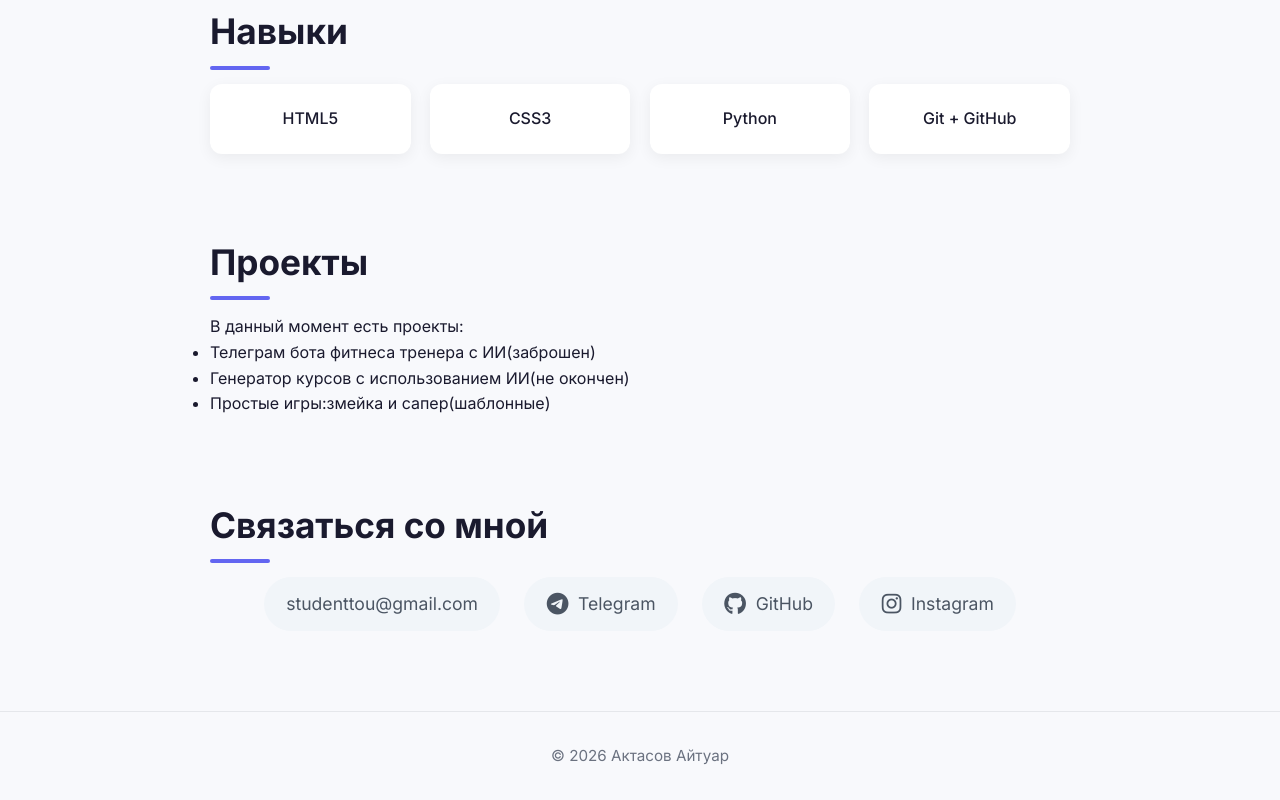
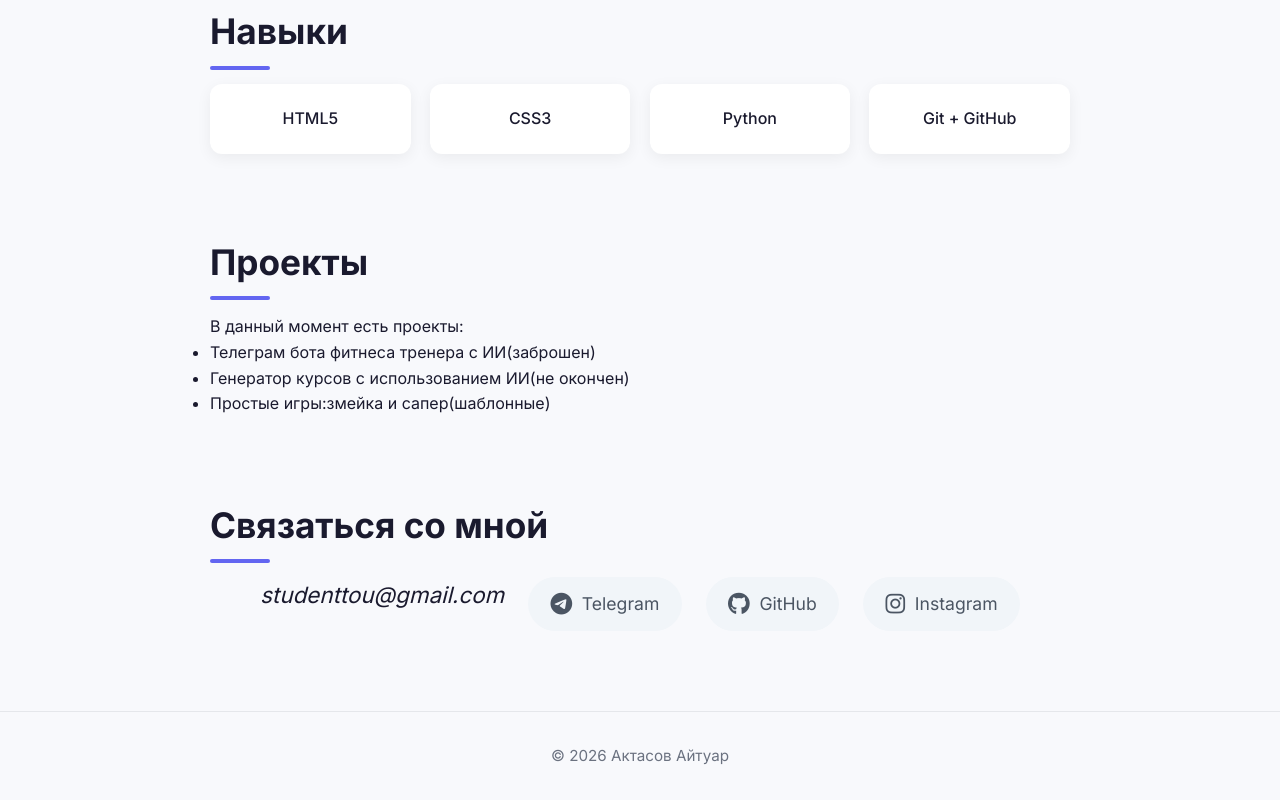
Before and after one commit to AktasovAituar/practice, a plain HTML site: page index.html in a window 1280 px wide. Shown: the part 873-1673 px from the top of the page. Drawn offline with Linux system fonts and the light colour scheme.

Commit message:
Update index.html

```diff
--- a/index.html
+++ b/index.html
@@ -59,7 +59,7 @@
         <section id="contacts">
             <h2>Связаться со мной</h2>
             <div class="social-links">
-                <a>studenttou@gmail.com</a>
+                <i>studenttou@gmail.com</i>
                 <a href="https://t.me/ait_tg" target="_blank"><i class="fab fa-telegram"></i> Telegram</a>
                 <a href="https://github.com/AktasovAituar" target="_blank"><i class="fab fa-github"></i> GitHub</a>
                 <a href="https://instagram.com/" target="_blank"><i class="fab fa-instagram"></i> Instagram</a>
```
